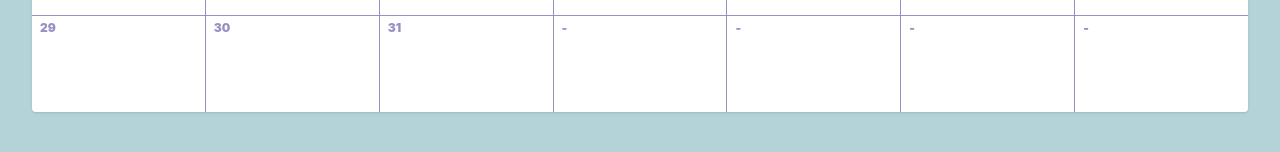
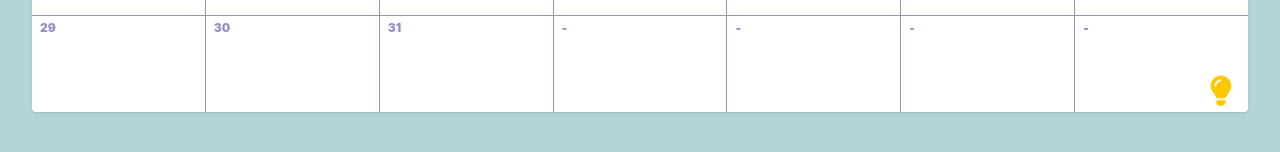
Before and after one commit to JakubMotyl/sportradar-coding-challenge, a React (Vite) app: page / in a window 1280 px wide. Shown: the part 542-694 px from the top of the page. Built offline with nearby package versions, Linux system fonts and the light colour scheme.

Commit message:
Add calendar legend

```diff
--- a/src/components/Calendar.tsx
+++ b/src/components/Calendar.tsx
@@ -4,6 +4,9 @@ import {
     MdOutlineKeyboardArrowLeft,
     MdOutlineKeyboardArrowRight,
 } from "react-icons/md";
+import { FaLightbulb } from "react-icons/fa";
+import { IoMdCloseCircleOutline } from "react-icons/io";
+
 import type { CalendarEvent } from "../types";
 import { useState } from "react";
 
@@ -14,6 +17,7 @@ interface CalendarProps {
 export default function Calendar({ events }: CalendarProps) {
     const [year, setYear] = useState(2024);
     const [month, setMonth] = useState(1);
+    const [showLegend, setShowLegend] = useState(false);
 
     // Date text
     const date = new Date(year, month - 1);
@@ -23,7 +27,41 @@ export default function Calendar({ events }: CalendarProps) {
     const daysArray = generateCalendarGrid(year, month);
 
     return (
-        <section className="max-w-7xl mx-auto bg-white rounded overflow-hidden shadow-sm">
+        <section className="max-w-7xl mx-auto bg-white overflow-hidden rounded shadow-sm relative">
+            {/* Legend */}
+            <div className="absolute bottom-3 right-3">
+                <FaLightbulb
+                    className={`bulb ${showLegend ? "hidden" : "block"}`}
+                    onClick={() => setShowLegend(true)}
+                />
+                <div
+                    className={`${showLegend ? "block relative" : "hidden"} w-fit rounded py-2 pl-2 pr-8 bg-white border border-accent shadow-sm shadow-accent`}
+                >
+                    {/* Close Legend Button */}
+                    <div
+                        className="absolute top-0.5 right-0.5 cursor-pointer"
+                        onClick={() => setShowLegend(false)}
+                    >
+                        <IoMdCloseCircleOutline className="text-xl text-accent" />
+                    </div>
+                    {/* Red color legend */}
+                    <div className="flex items-center gap-2">
+                        <div className="legend-color bg-red-300"></div>
+                        <span className="legend-text">
+                            Events that were already played
+                        </span>
+                    </div>
+                    {/* Green color legend */}
+                    <div className="flex items-center gap-2">
+                        <div className="legend-color bg-green-300"></div>
+                        <span className="legend-text">
+                            Events that are scheduled
+                        </span>
+                    </div>
+                </div>
+            </div>
+
+            {/* Header */}
             <div className="box-padding flex justify-center">
                 <div className="flex items-center justfify-center gap-1">
                     <button className="cursor-pointer md:text-xl text-base">
--- a/src/index.css
+++ b/src/index.css
@@ -32,4 +32,28 @@ body {
     .form-box-input {
         @apply py-1 px-2 md:text-base text-sm font-medium placeholder:font-normal placeholder:text-black/50 text-black outline-none rounded border-2 border-black/50 duration-200 focus:placeholder:text-accent focus:border-2 focus:border-accent;
     }
+
+    /* Calendar Legend */
+    .legend-color {
+        @apply w-6 h-2 rounded;
+    }
+    .legend-text {
+        @apply text-sm tracking-tighter;
+    }
+    .bulb {
+        @apply text-yellow-400 md:text-3xl text-2xl;
+        animation: bulbAnimation ease-in-out 1.5s infinite;
+        cursor: pointer;
+    }
+    @keyframes bulbAnimation {
+        0% {
+            transform: translateY(0);
+        }
+        50% {
+            transform: translateY(7px);
+        }
+        100% {
+            transform: translateY(0);
+        }
+    }
 }
```
